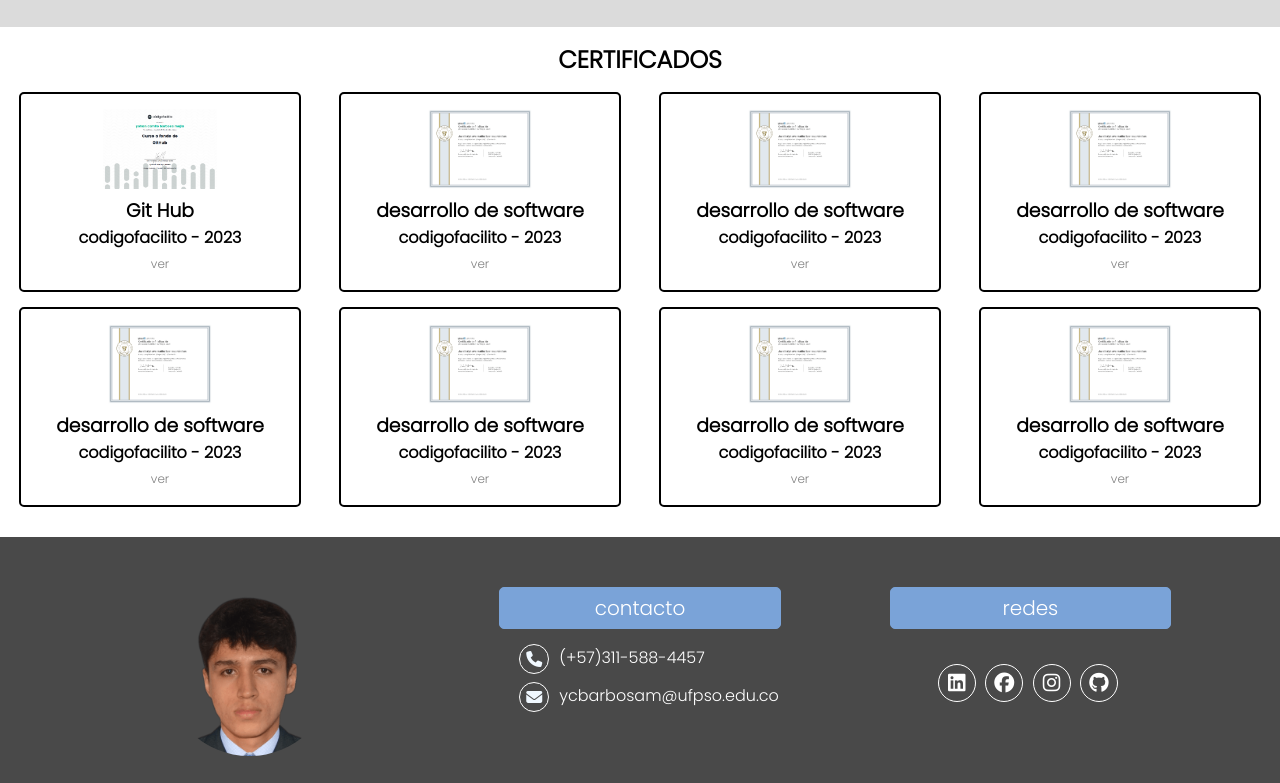
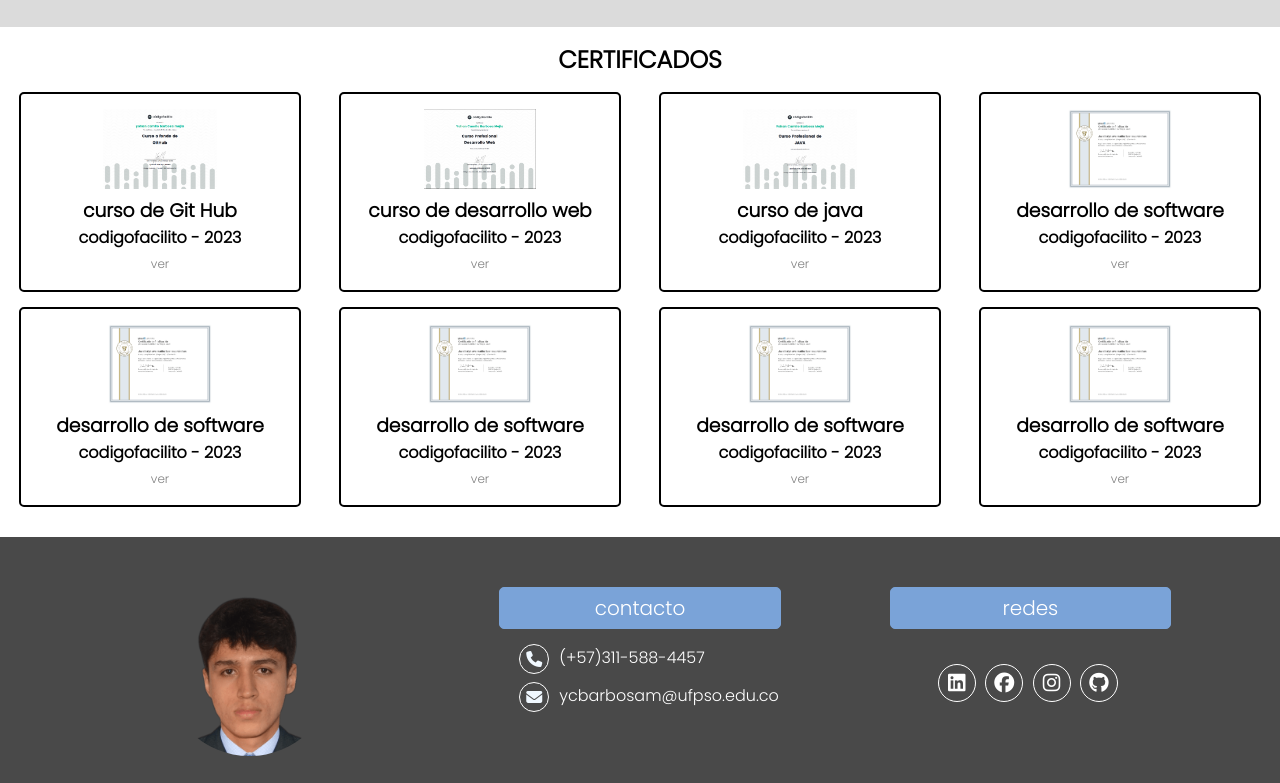
Before and after one commit to yohanbarbosa/curriculum, a plain HTML site: page index.html in a window 1280 px wide. Shown: the part 987-1770 px from the top of the page. Drawn offline with Linux system fonts and the light colour scheme.

Commit message:
update of the C.V

```diff
--- a/index.html
+++ b/index.html
@@ -88,21 +88,21 @@
             <div class="content-certificates">
                 <div class="certificates">
                     <img src="img/certificadoGitHub.png" alt="">
-                    <h3>Git Hub</h3>
+                    <h3>curso de Git Hub</h3>
                     <h4>codigofacilito - 2023</h4>
                     <a href="img/certificadoGitHub.png" target="_blank" >ver </a>
                 </div>
                 <div class="certificates">
-                    <img src="img/certificado.png" alt="">
-                    <h3>desarrollo de software</h3>
+                    <img src="img/desarrollo web.png" alt="">
+                    <h3>curso de desarrollo web</h3>
                     <h4>codigofacilito - 2023</h4>
-                    <a href="img/certificado.png" target="_blank" >ver </a>
+                    <a href="img/desarrollo web.png" target="_blank" >ver </a>
                 </div>
                 <div class="certificates">
-                    <img src="img/certificado.png" alt="">
-                    <h3>desarrollo de software</h3>
+                    <img src="img/java.png" alt="">
+                    <h3>curso de java</h3>
                     <h4>codigofacilito - 2023</h4>
-                    <a href="img/certificado.png" target="_blank" >ver </a>
+                    <a href="img/java.png" target="_blank" >ver </a>
                 </div>
                 <div class="certificates">
                     <img src="img/certificado.png" alt="">
```
Also changed, not shown: img/desarrollo web.png (added), img/java.png (added).
